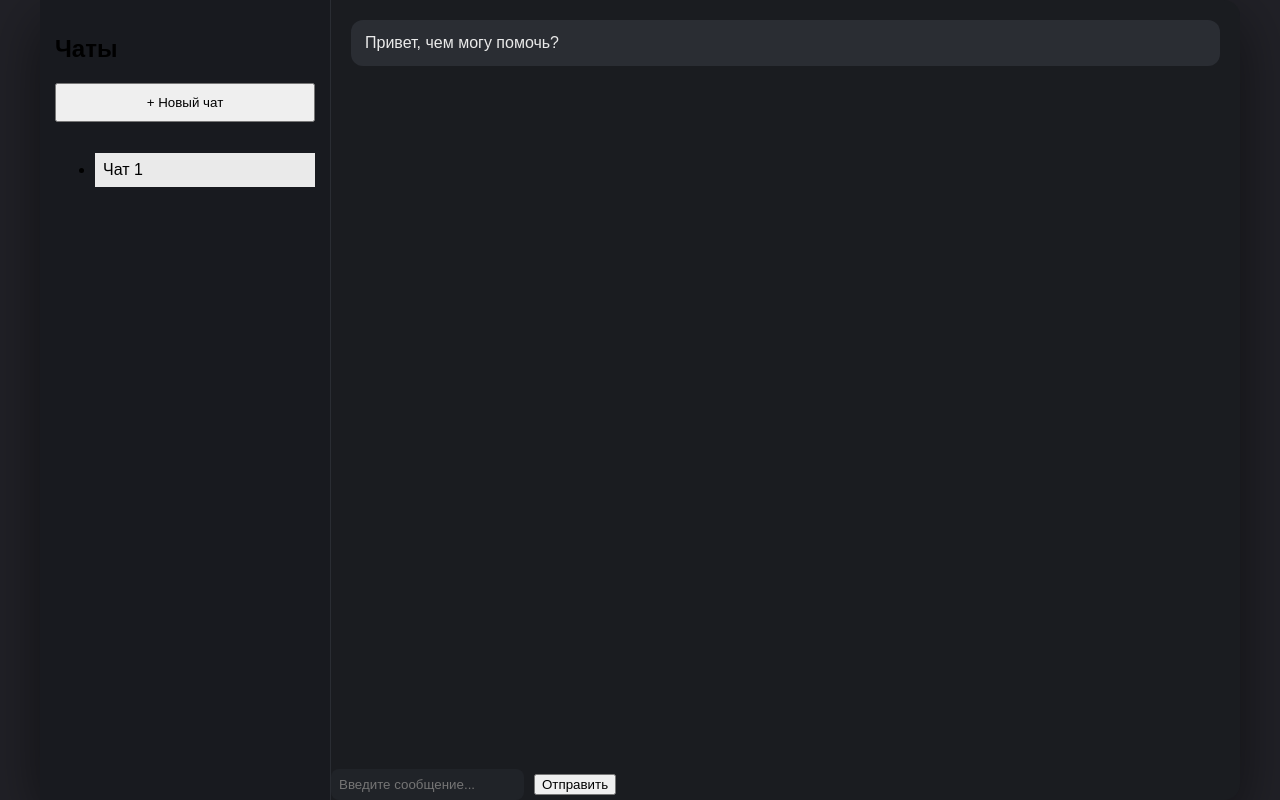
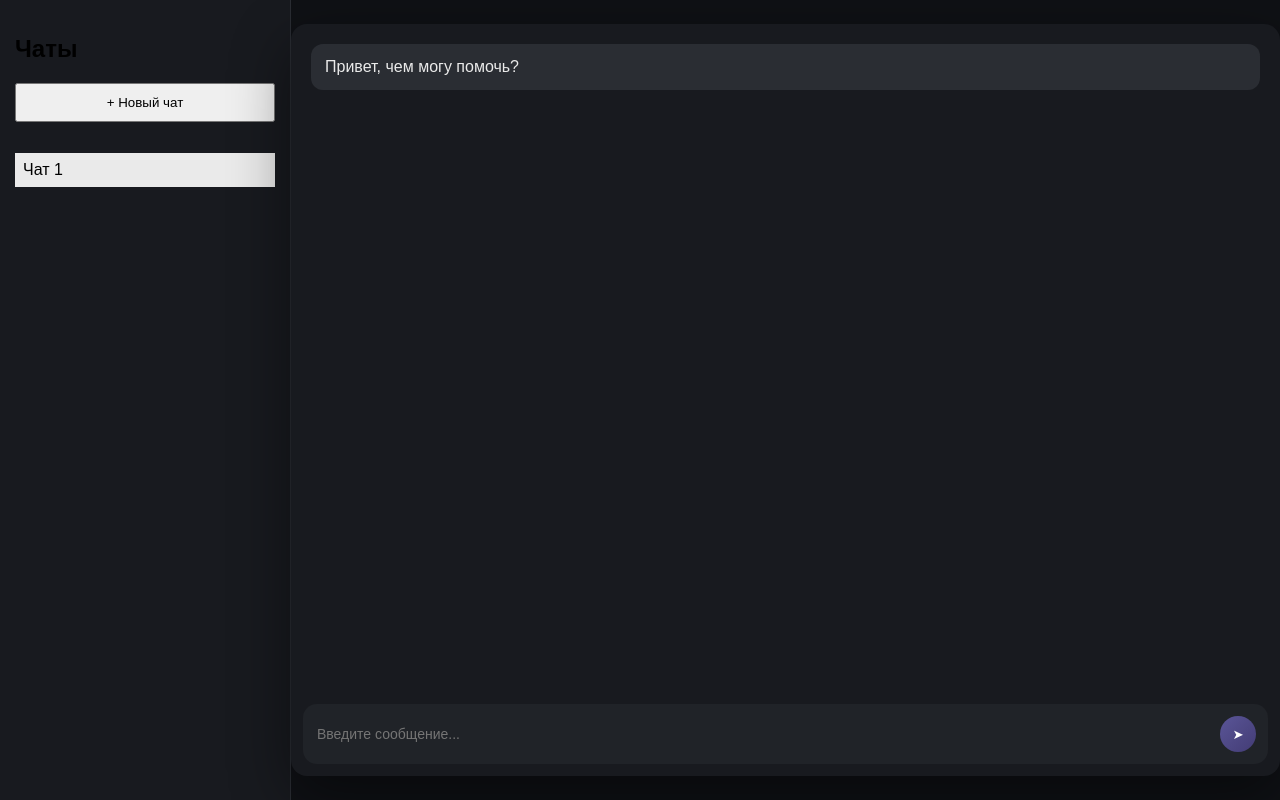
Before and after one commit to QweeeTleX/Chatbot, a React (Vite) app: page / in a window 1280 px wide. Built offline with nearby package versions, Linux system fonts and the light colour scheme.

Commit message:
improve chat input and layout

```diff
--- a/src/App.jsx
+++ b/src/App.jsx
@@ -100,6 +100,7 @@ function App() {
         onCreateChat={createNewChat}
         />
 
+        <div className="chat-area">
         {activeChat && (
         <Chat
           chatId={activeChatId}
@@ -107,6 +108,7 @@ function App() {
           onSend={sendMessage}
           />
         )}
+    </div>
     </div>
   );
 }
--- a/src/components/Input.jsx
+++ b/src/components/Input.jsx
@@ -24,7 +24,7 @@ export default function Input({ onSend }) {
 
         }
       />
-      <button onClick={handleSend}>Отправить</button>
+      <button onClick={handleSend} className="send-btn">➤</button>
     </div>
   );
 }
--- a/src/styles/Input.css
+++ b/src/styles/Input.css
@@ -1,16 +1,45 @@
-.input-box input {
-  background: #202328;
-  border: none;
-  color: white;
-  border-radius: 8px;
+.input-box {
+  display: flex;
+  align-items: center;
+  gap: 8px;
+
+
+  padding: 12px;
+  margin: 12px;
+
+  background-color: #202328;
+  border-radius: 14px;
 }
 
+.input-box input {
+flex: 1;
+background-color: transparent;
+border: none;
+outline: none;
 
-.input-box input {
-	flex: 1;
-	padding: 8px;
+color: #fff;
+font-size: 14px;
 }
 
-.input-box button {
-	margin-left: 10px;
+.send-btn {
+  width: 36px;
+  height: 36px;
+
+  border: none;
+  border-radius: 50%;
+
+  background: linear-gradient(135deg, #5a5597, #433c75);
+  color: white;
+
+  cursor: pointer;
+  display: flex;
+  align-items: center;
+  justify-content: center;
+
+  transition: transform 0.15s ease, opacity 0.15s ease;
 }
+
+.send-btn:hover {
+  opacity: 0.9;
+  transform: scale(1.05);
+}
--- a/src/styles/app.css
+++ b/src/styles/app.css
@@ -1,26 +1,28 @@
 .app {
 	display: flex;
-
-	width: 1200px;
 	height: 100vh;
 
-	background: #1a1c20;
+	background: #0f1115;
 
 
 	font-family: Arial, "Helvetica Neue", Helvetica, sans-serif;
+	/*
 	max-width: 1200px;
 	max-height: auto;
-	margin: auto;
 	box-shadow: 0 20px 60px rgba(0, 0, 0, 0.5);
 	border-radius: 16px;
-
+ */
 }
 
 body {
   margin: 0;
   background-color: #212127;
+}
 
-  display: flex;
-  justify-content: center;
-  align-items: center;
+.chat-area {
+	flex: 1;
+	display: flex;
+	justify-content: center;
+	padding-top: 24px;
+	padding-bottom: 24px;
 }
--- a/src/styles/chat.css
+++ b/src/styles/chat.css
@@ -1,7 +1,14 @@
 .chat {
-	flex: 1;
+
 	display: flex;
 	flex-direction: column;
+	width: 100%;
+	max-width: 1000px;
+
+
+	background: #181a1f;
+	border-radius: 16px;
+	box-shadow: 0 20px 60px #00000073;
 }
 
 .messages {
--- a/src/styles/message.css
+++ b/src/styles/message.css
@@ -14,3 +14,9 @@
 	  background: #2a2d33;
   	color: #eaeaea;
 }
+
+.messages {
+	flex: 1;
+	padding: 24px;
+	overflow-y: auto;
+}
--- a/src/styles/sidebar.css
+++ b/src/styles/sidebar.css
@@ -3,6 +3,7 @@
 	background: #181a1f;
 	border-right: 1px solid #2a2d33;
 	padding: 15px;
+	flex-shrink: 0;
 }
 
 .new-chat {
@@ -14,8 +15,19 @@
 .chat-item {
 	padding: 8px;
 	cursor: pointer;
+	transition: background-color 0.15s ease;
+	background-color: transparent;
+}
+
+.chat-item:hover {
+	background-color: #292c32;
 }
 
 .chat-item.active {
-	background: #eaeaea;
+	background-color: #eaeaea;
 }
+
+.sidebar ul {
+	list-style: none;
+	padding: 0;
+}
```
